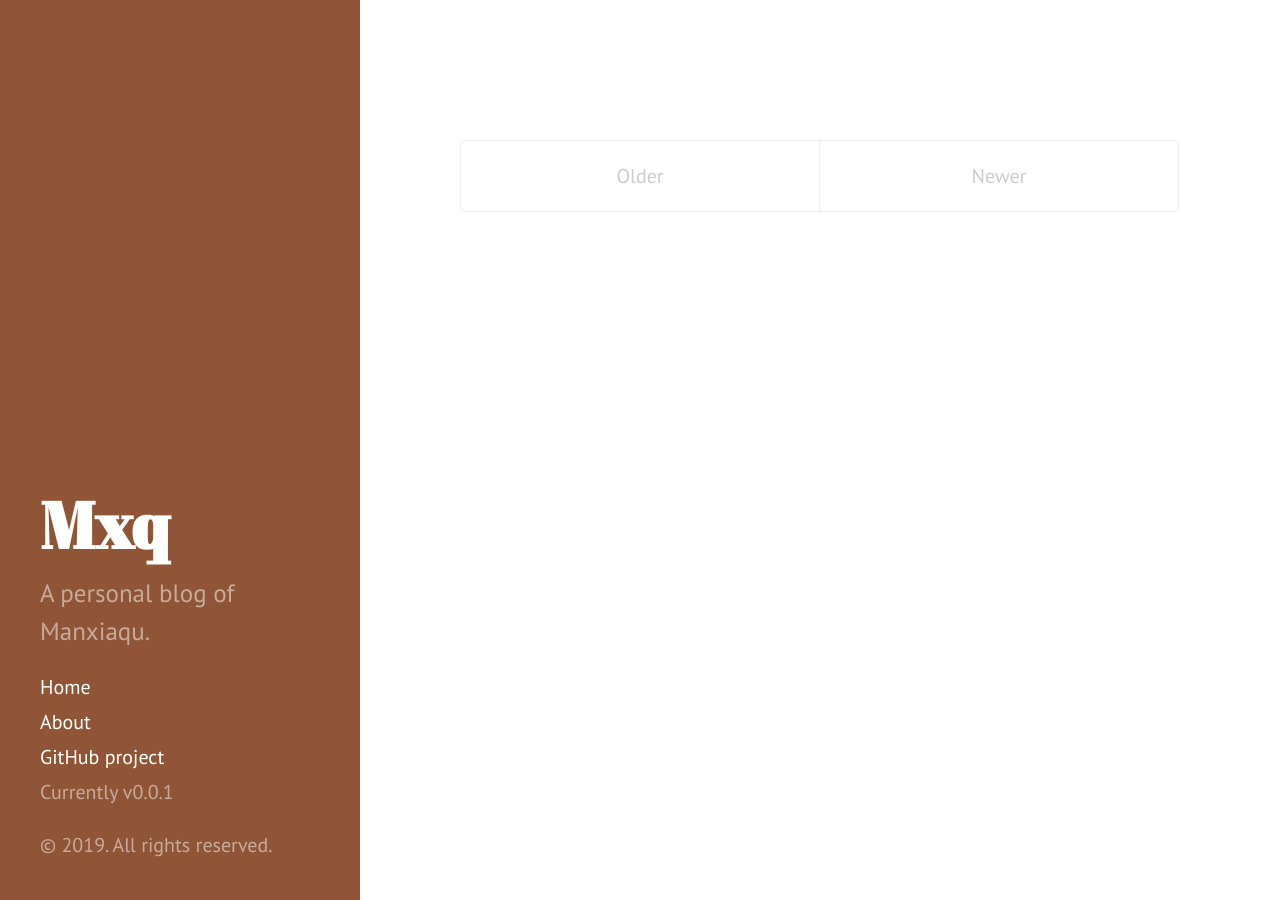
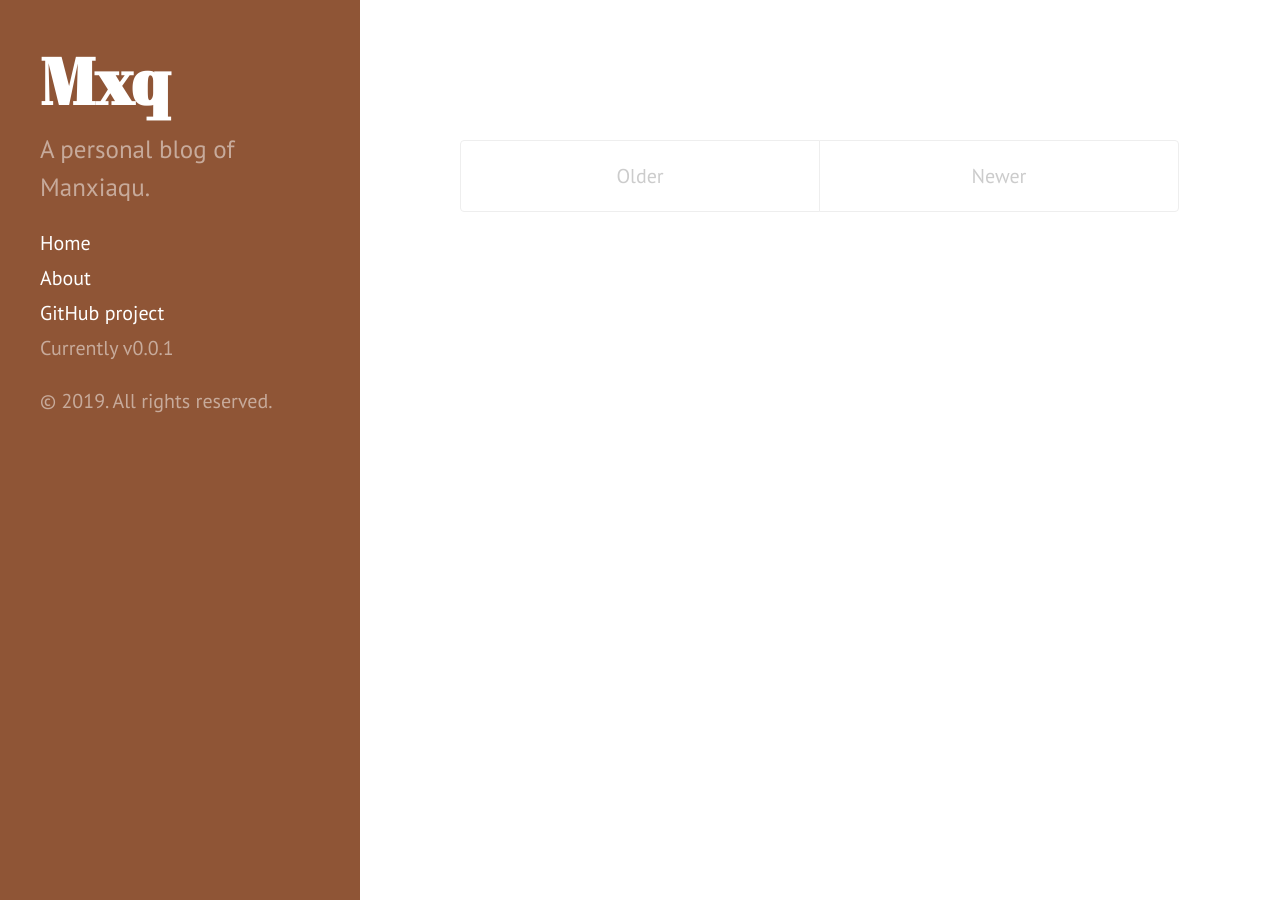
Before and after one commit to manxiaqu/manxiaqu.github.io, a Jekyll site: the page built from index.html, in a window 1280 px wide. Built offline with Jekyll 4.4.1, drawn with Linux system fonts in a browser that asks for light colours; the list of posts is cut into pages by our own code.

Commit message:
Remove sidebar-strick css to fix overflow problem.

```diff
--- a/public/css/hyde.css
+++ b/public/css/hyde.css
@@ -58,6 +58,7 @@ html {
   padding: 2rem 1rem;
   color: rgba(255,255,255,.5);
   background-color: #202020;
+  overflow: scroll;
 }
 @media (min-width: 48em) {
   .sidebar {
@@ -105,14 +106,14 @@ a.sidebar-nav-item:focus {
  * contents to the bottom of the sidebar in tablets and up.
  */
 
-@media (min-width: 48em) {
+/* @media (min-width: 48em) {
   .sidebar-sticky {
     position: absolute;
     right:  1rem;
     bottom: 1rem;
     left:   1rem;
   }
-}
+} */
 
 
 /* Container
```
